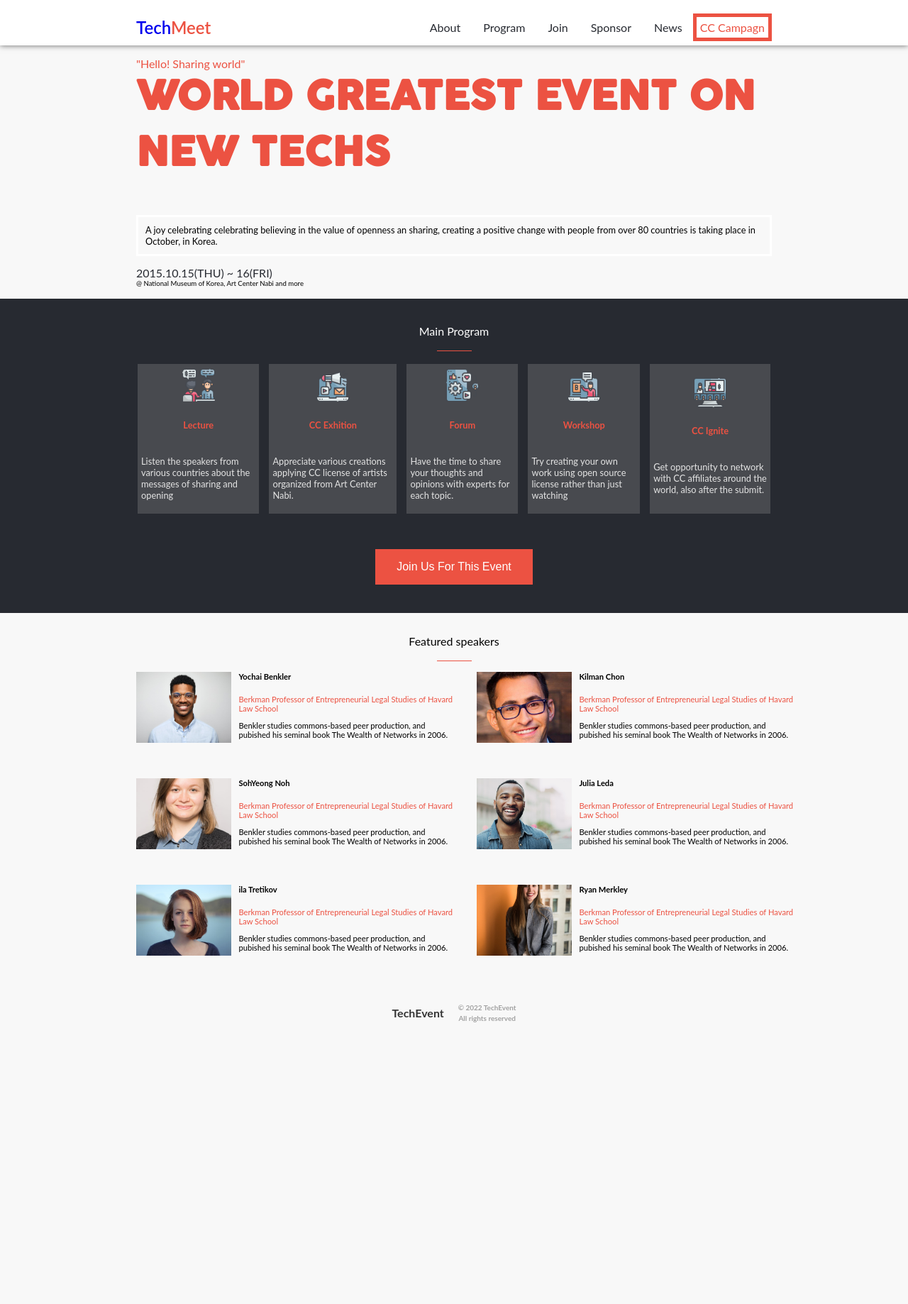
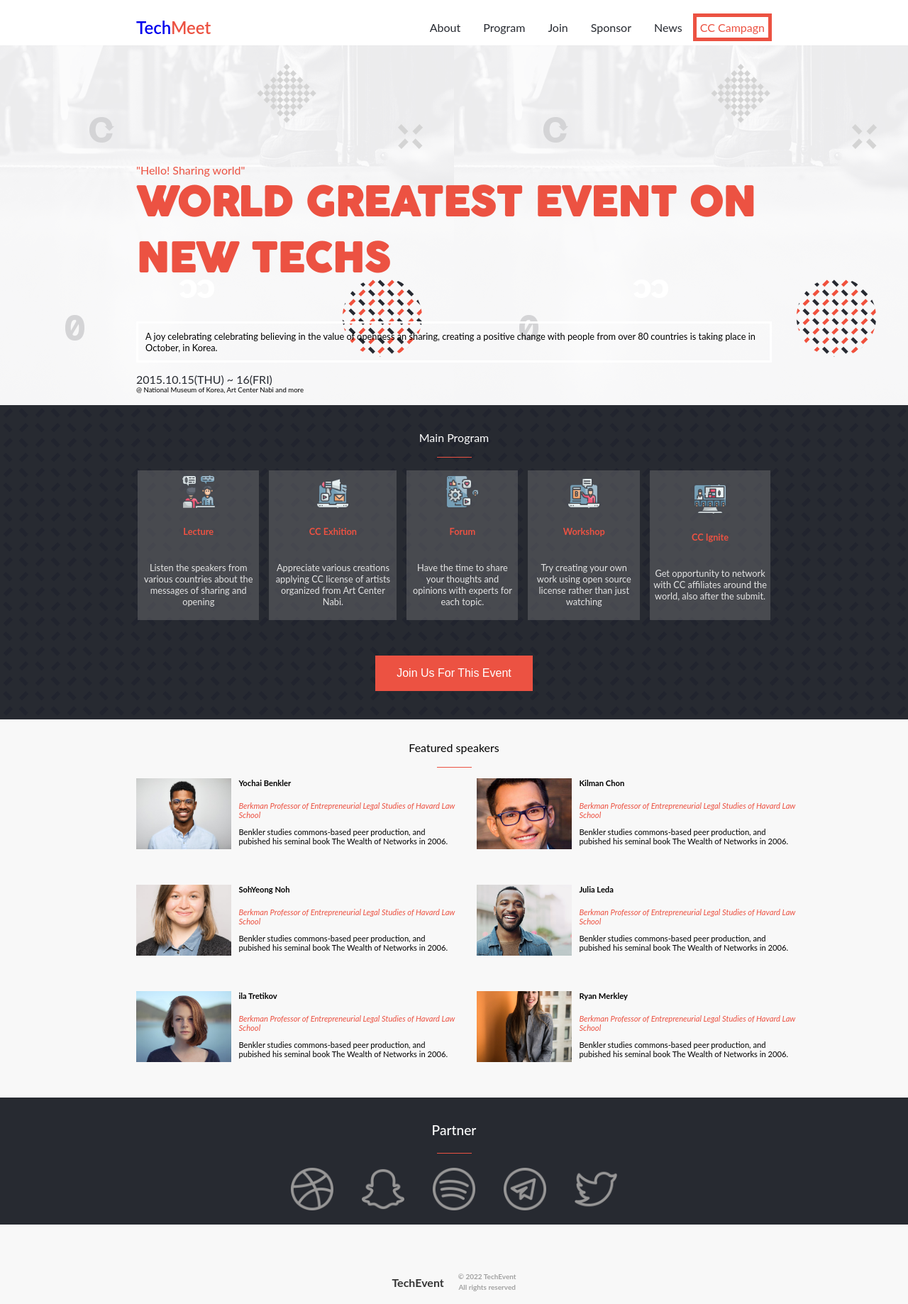
Before and after one commit to kosher9/tech_event, a website: page index.html in a window 1280 px wide. Shown: the part 22-1860 px from the top of the page at 71% size. Before the commit the page ends 1480 px from the top, so only its background shows below. Drawn offline with Linux system fonts and the light colour scheme.

Commit message:
Add background image to hero and main section

```diff
--- a/css/about.css
+++ b/css/about.css
@@ -13,6 +13,10 @@
   --third-color: #d3d3d3;
   --font: "Lato", sans-serif;
   --title-font: "Cocogoose", sans-serif;
+}
+
+html{
+  scroll-behavior: smooth;
 }
 
 span {
@@ -34,13 +38,6 @@ body {
   font-weight: 600;
   align-self: center;
   text-decoration: none;
-}
-
-.line {
-  width: 49px;
-  height: 2px;
-  border-bottom: 1px solid var(--second-color);
-  margin: auto;
 }
 
 .top-header {
@@ -200,36 +197,6 @@ main {
 
 .img-overlay > h3 {
   margin-top: 50px;
-}
-
-.ctn-partner {
-  background-color: var(--base-color);
-  position: relative;
-  padding-top: 15px;
-  padding-left: 15%;
-  padding-right: 15%;
-}
-
-.ctn-partner > h3 {
-  text-align: center;
-  color: white;
-  font-size: 1.2rem;
-  font-style: normal;
-  font-weight: 500;
-}
-
-.partner {
-  display: flex;
-  flex-wrap: wrap;
-  justify-content: center;
-  margin-left: 30px;
-  margin-right: 30px;
-}
-
-.partner > img {
-  width: 60px;
-  height: 60px;
-  margin: 20px;
 }
 
 .nav-menu {
@@ -397,8 +364,7 @@ footer {
     gap: 32px;
   }
 
-  .right-ctn > ul > li > .about {
-    font-weight: 700;
+  .right-ctn > ul > li > :hover {
     color: var(--second-color);
   }
 
--- a/css/main.css
+++ b/css/main.css
@@ -13,6 +13,10 @@
   --third-color: #d3d3d3;
   --font: "Lato", sans-serif;
   --title-font: "Cocogoose", sans-serif;
+}
+
+html{
+  scroll-behavior: smooth;
 }
 
 span {
@@ -48,7 +52,8 @@ body {
 }
 
 .hero {
-  padding: 0 10px;
+  background-image: url("../images/mobile_intro_bg.png");
+  padding: 16px 10px;
 }
 
 .top-header {
@@ -65,6 +70,8 @@ body {
 
 .evt-title-f {
   margin-bottom: 0;
+  margin-top: 0;
+  padding-top: 150px;
   font-size: 1rem;
   font-weight: normal;
 }
@@ -103,11 +110,13 @@ footer > h5 {
 
 .evt-d-p > h5 {
   margin-top: 0;
+  margin-bottom: 0;
   font-size: 0.6rem;
   font-weight: normal;
 }
 
 main {
+  background-image: url("../images/pattern_bg.png");
   background-color: var(--base-color);
   padding: 20px 10px;
 }
@@ -145,6 +154,7 @@ main {
 }
 
 .program-ctn > p {
+  text-align: center;
   color: rgb(228, 228, 228);
 }
 
@@ -178,8 +188,9 @@ main {
 }
 
 .ctn-speakers {
+  padding-bottom: 50px;
   text-align: center;
-  padding: 0 10px;
+  padding: 0 10px 50px 10px;
 }
 
 .spk-title {
@@ -218,6 +229,7 @@ main {
 
 .spk-role {
   color: var(--second-color);
+  font-style: italic;
 }
 
 .spk-name {
@@ -306,6 +318,47 @@ footer {
   font-size: 10px;
   margin-top: 3px;
   color: #a2a2a2;
+}
+
+.ctn-partner {
+  background-color: var(--base-color);
+  position: relative;
+  padding-top: 15px;
+  padding-left: 15%;
+  padding-right: 15%;
+}
+
+.ctn-partner > h3 {
+  text-align: center;
+  color: white;
+  font-size: 1.2rem;
+  font-style: normal;
+  font-weight: 500;
+}
+
+.line {
+  width: 49px;
+  height: 2px;
+  border-bottom: 1px solid var(--second-color);
+  margin: auto;
+}
+
+.partner {
+  display: flex;
+  flex-wrap: wrap;
+  justify-content: center;
+  margin-left: 30px;
+  margin-right: 30px;
+}
+
+.partner > img {
+  width: 60px;
+  height: 60px;
+  margin: 20px;
+}
+
+.right-ctn > ul > li > :hover {
+  color: var(--second-color);
 }
 
 @media screen and (min-width: 768px) {
--- a/index.html
+++ b/index.html
@@ -120,6 +120,19 @@
 
     </section>
 
+    <section class="ctn-partner">
+        <h3>Partner</h3>
+        <div class="line"></div>
+
+        <div class="partner">
+            <img class="ptn-img" src="../images/p_1.png" alt="">
+            <img class="ptn-img" src="../images/p_2.png" alt="">
+            <img class="ptn-img" src="../images/p_3.png" alt="">
+            <img class="ptn-img" src="../images/p_4.png" alt="">
+            <img class="ptn-img" src="../images/p_5.png" alt="">
+        </div>
+    </section>
+
     <footer>
         <div class="ctn-container">
             <h4>TechEvent</h4>
```
Also changed, not shown: html/about.html (+1 -13 lines), images/chess.jpg (added), images/mobile_intro_bg.png (added), images/pattern_bg.png (added).
